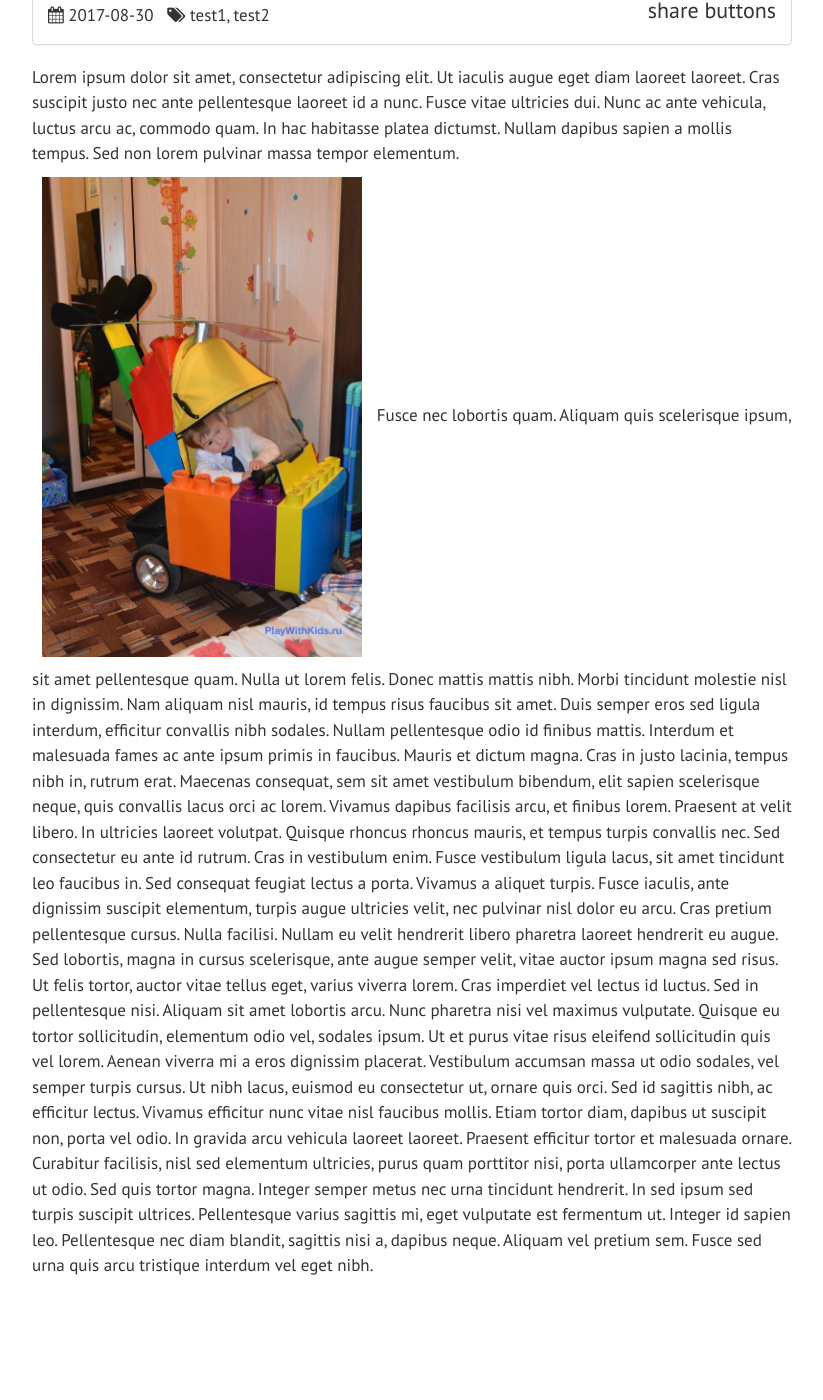
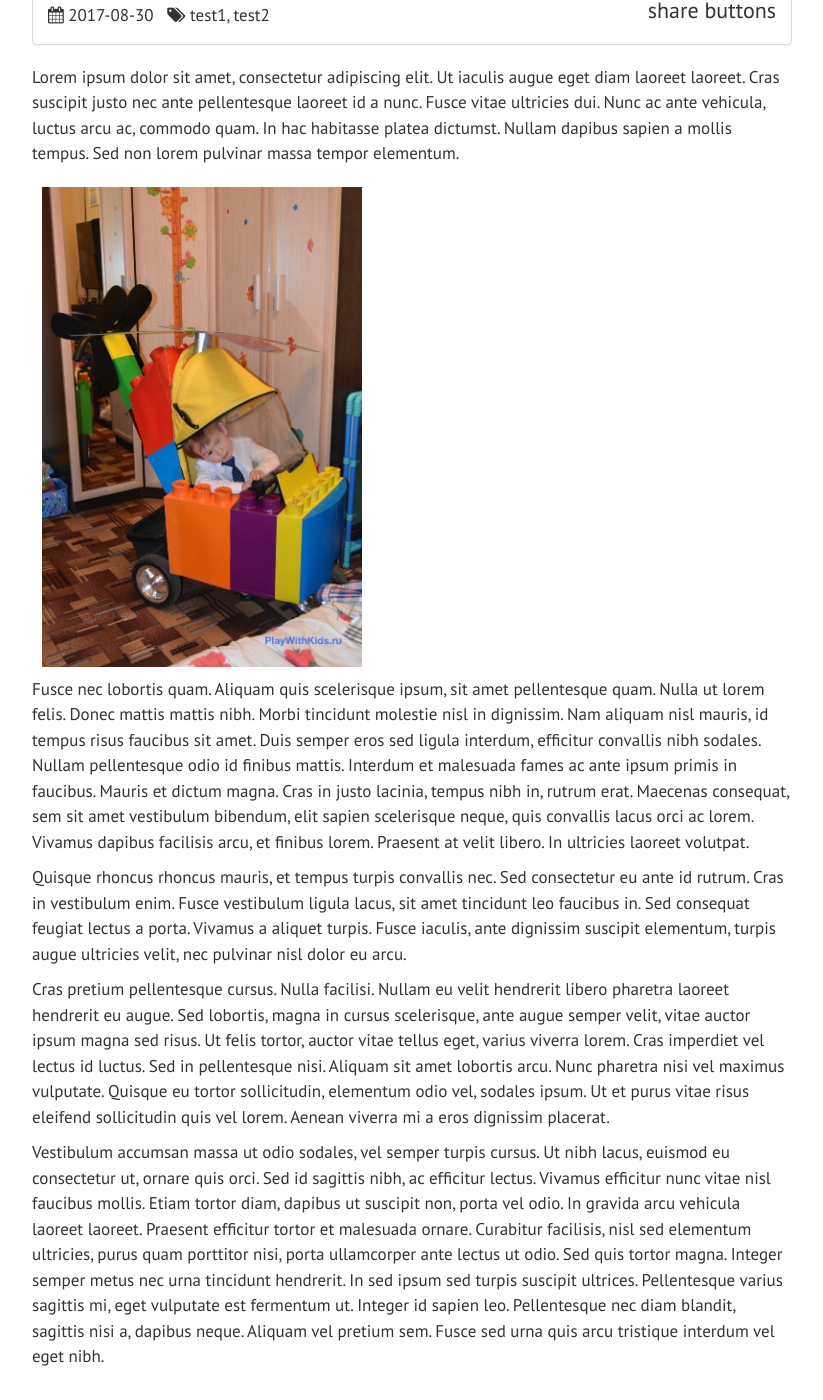
Before and after one commit to paulelms/playwithkids.ru, a Jekyll site: the page test.html, which Jekyll copies as it is, in a window 1280 px wide and 1400 px high, scrolled down 131 px. Shown: the whole window, without its empty margins (228-1051 px from the left). Built offline with Jekyll 4.4.1, drawn with Linux system fonts in a browser that asks for light colours; nearby versions of some CDN libraries; before the commit the page ends 1430 px from its top, so only the background shows below that.

Commit message:
paragraphs

```diff
--- a/test.html
+++ b/test.html
@@ -70,17 +70,17 @@
 
     <div class="entry">
 
-Lorem ipsum dolor sit amet, consectetur adipiscing elit. Ut iaculis augue eget diam laoreet laoreet. Cras suscipit justo nec ante pellentesque laoreet id a nunc. Fusce vitae ultricies dui. Nunc ac ante vehicula, luctus arcu ac, commodo quam. In hac habitasse platea dictumst. Nullam dapibus sapien a mollis tempus. Sed non lorem pulvinar massa tempor elementum.
+<p>Lorem ipsum dolor sit amet, consectetur adipiscing elit. Ut iaculis augue eget diam laoreet laoreet. Cras suscipit justo nec ante pellentesque laoreet id a nunc. Fusce vitae ultricies dui. Nunc ac ante vehicula, luctus arcu ac, commodo quam. In hac habitasse platea dictumst. Nullam dapibus sapien a mollis tempus. Sed non lorem pulvinar massa tempor elementum.</p>
 
 <img src="/images/photo/2/windows_2.jpg" alt="test image" />
 
-Fusce nec lobortis quam. Aliquam quis scelerisque ipsum, sit amet pellentesque quam. Nulla ut lorem felis. Donec mattis mattis nibh. Morbi tincidunt molestie nisl in dignissim. Nam aliquam nisl mauris, id tempus risus faucibus sit amet. Duis semper eros sed ligula interdum, efficitur convallis nibh sodales. Nullam pellentesque odio id finibus mattis. Interdum et malesuada fames ac ante ipsum primis in faucibus. Mauris et dictum magna. Cras in justo lacinia, tempus nibh in, rutrum erat. Maecenas consequat, sem sit amet vestibulum bibendum, elit sapien scelerisque neque, quis convallis lacus orci ac lorem. Vivamus dapibus facilisis arcu, et finibus lorem. Praesent at velit libero. In ultricies laoreet volutpat.
+<p>Fusce nec lobortis quam. Aliquam quis scelerisque ipsum, sit amet pellentesque quam. Nulla ut lorem felis. Donec mattis mattis nibh. Morbi tincidunt molestie nisl in dignissim. Nam aliquam nisl mauris, id tempus risus faucibus sit amet. Duis semper eros sed ligula interdum, efficitur convallis nibh sodales. Nullam pellentesque odio id finibus mattis. Interdum et malesuada fames ac ante ipsum primis in faucibus. Mauris et dictum magna. Cras in justo lacinia, tempus nibh in, rutrum erat. Maecenas consequat, sem sit amet vestibulum bibendum, elit sapien scelerisque neque, quis convallis lacus orci ac lorem. Vivamus dapibus facilisis arcu, et finibus lorem. Praesent at velit libero. In ultricies laoreet volutpat.</p>
 
-Quisque rhoncus rhoncus mauris, et tempus turpis convallis nec. Sed consectetur eu ante id rutrum. Cras in vestibulum enim. Fusce vestibulum ligula lacus, sit amet tincidunt leo faucibus in. Sed consequat feugiat lectus a porta. Vivamus a aliquet turpis. Fusce iaculis, ante dignissim suscipit elementum, turpis augue ultricies velit, nec pulvinar nisl dolor eu arcu.
+<p>Quisque rhoncus rhoncus mauris, et tempus turpis convallis nec. Sed consectetur eu ante id rutrum. Cras in vestibulum enim. Fusce vestibulum ligula lacus, sit amet tincidunt leo faucibus in. Sed consequat feugiat lectus a porta. Vivamus a aliquet turpis. Fusce iaculis, ante dignissim suscipit elementum, turpis augue ultricies velit, nec pulvinar nisl dolor eu arcu.</p>
 
-Cras pretium pellentesque cursus. Nulla facilisi. Nullam eu velit hendrerit libero pharetra laoreet hendrerit eu augue. Sed lobortis, magna in cursus scelerisque, ante augue semper velit, vitae auctor ipsum magna sed risus. Ut felis tortor, auctor vitae tellus eget, varius viverra lorem. Cras imperdiet vel lectus id luctus. Sed in pellentesque nisi. Aliquam sit amet lobortis arcu. Nunc pharetra nisi vel maximus vulputate. Quisque eu tortor sollicitudin, elementum odio vel, sodales ipsum. Ut et purus vitae risus eleifend sollicitudin quis vel lorem. Aenean viverra mi a eros dignissim placerat.
+<p>Cras pretium pellentesque cursus. Nulla facilisi. Nullam eu velit hendrerit libero pharetra laoreet hendrerit eu augue. Sed lobortis, magna in cursus scelerisque, ante augue semper velit, vitae auctor ipsum magna sed risus. Ut felis tortor, auctor vitae tellus eget, varius viverra lorem. Cras imperdiet vel lectus id luctus. Sed in pellentesque nisi. Aliquam sit amet lobortis arcu. Nunc pharetra nisi vel maximus vulputate. Quisque eu tortor sollicitudin, elementum odio vel, sodales ipsum. Ut et purus vitae risus eleifend sollicitudin quis vel lorem. Aenean viverra mi a eros dignissim placerat.</p>
 
-Vestibulum accumsan massa ut odio sodales, vel semper turpis cursus. Ut nibh lacus, euismod eu consectetur ut, ornare quis orci. Sed id sagittis nibh, ac efficitur lectus. Vivamus efficitur nunc vitae nisl faucibus mollis. Etiam tortor diam, dapibus ut suscipit non, porta vel odio. In gravida arcu vehicula laoreet laoreet. Praesent efficitur tortor et malesuada ornare. Curabitur facilisis, nisl sed elementum ultricies, purus quam porttitor nisi, porta ullamcorper ante lectus ut odio. Sed quis tortor magna. Integer semper metus nec urna tincidunt hendrerit. In sed ipsum sed turpis suscipit ultrices. Pellentesque varius sagittis mi, eget vulputate est fermentum ut. Integer id sapien leo. Pellentesque nec diam blandit, sagittis nisi a, dapibus neque. Aliquam vel pretium sem. Fusce sed urna quis arcu tristique interdum vel eget nibh.
+<p>Vestibulum accumsan massa ut odio sodales, vel semper turpis cursus. Ut nibh lacus, euismod eu consectetur ut, ornare quis orci. Sed id sagittis nibh, ac efficitur lectus. Vivamus efficitur nunc vitae nisl faucibus mollis. Etiam tortor diam, dapibus ut suscipit non, porta vel odio. In gravida arcu vehicula laoreet laoreet. Praesent efficitur tortor et malesuada ornare. Curabitur facilisis, nisl sed elementum ultricies, purus quam porttitor nisi, porta ullamcorper ante lectus ut odio. Sed quis tortor magna. Integer semper metus nec urna tincidunt hendrerit. In sed ipsum sed turpis suscipit ultrices. Pellentesque varius sagittis mi, eget vulputate est fermentum ut. Integer id sapien leo. Pellentesque nec diam blandit, sagittis nisi a, dapibus neque. Aliquam vel pretium sem. Fusce sed urna quis arcu tristique interdum vel eget nibh.</p>
 
     </div>
 
```
